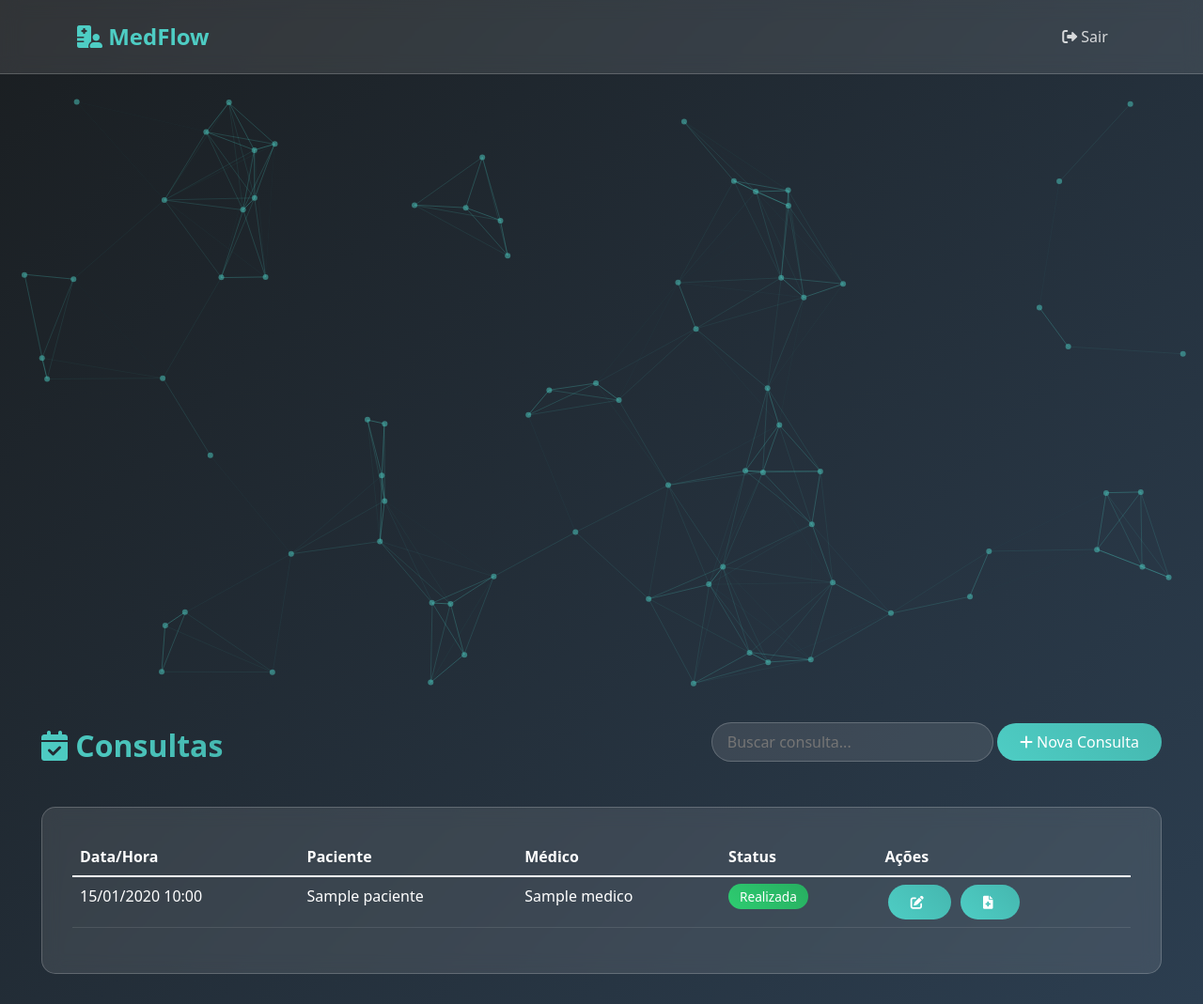
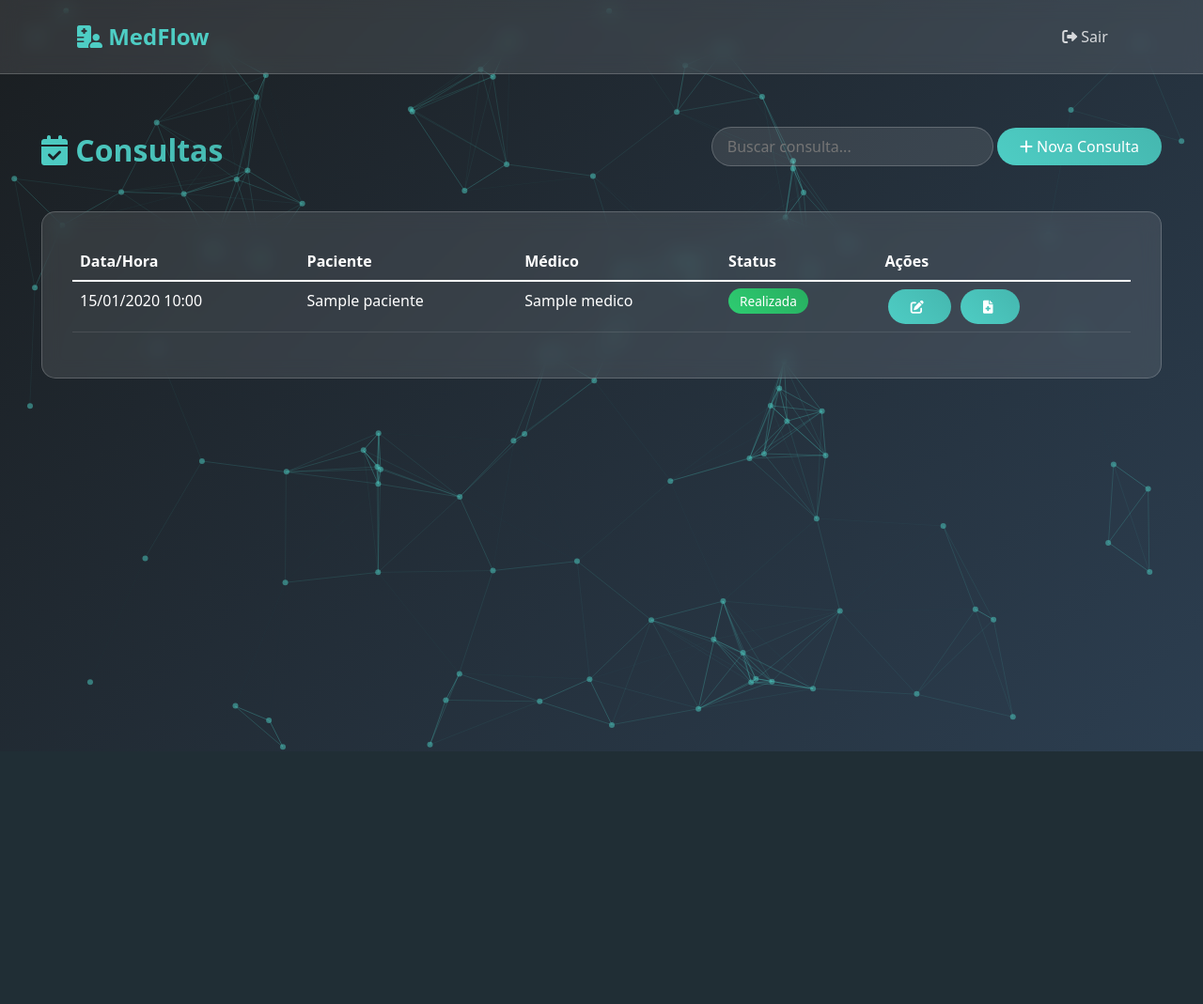
Before and after one commit to KerubinDev/MediFlow, a Flask app: page /consultas in a window 1280 px wide. Shown: the whole page at 94% size. After the commit the page ends 800 px from the top, so only its background shows below. Run offline with Flask 3, Linux system fonts and the light colour scheme; a user stored in the database is signed in; tables that the repository leaves empty hold one stand-in row (values such as "Sample post").

Commit message:
projeto finalizado

```diff
--- a/templates/base.html
+++ b/templates/base.html
@@ -159,6 +159,31 @@
         .status-inativo {
             background: linear-gradient(45deg, #FF6B6B, #C23B22);
         }
+
+        .particles-background {
+            position: fixed;
+            top: 0;
+            left: 0;
+            width: 100%;
+            height: 100%;
+            z-index: 0;
+        }
+
+        #particles-js {
+            position: fixed;
+            width: 100%;
+            height: 100%;
+            background-color: transparent;
+            top: 0;
+            left: 0;
+            z-index: 0;
+        }
+
+        /* Garantir que o conteúdo fique acima das partículas */
+        .container-fluid {
+            position: relative;
+            z-index: 1;
+        }
     </style>
     {% block extra_css %}{% endblock %}
 </head>
```
